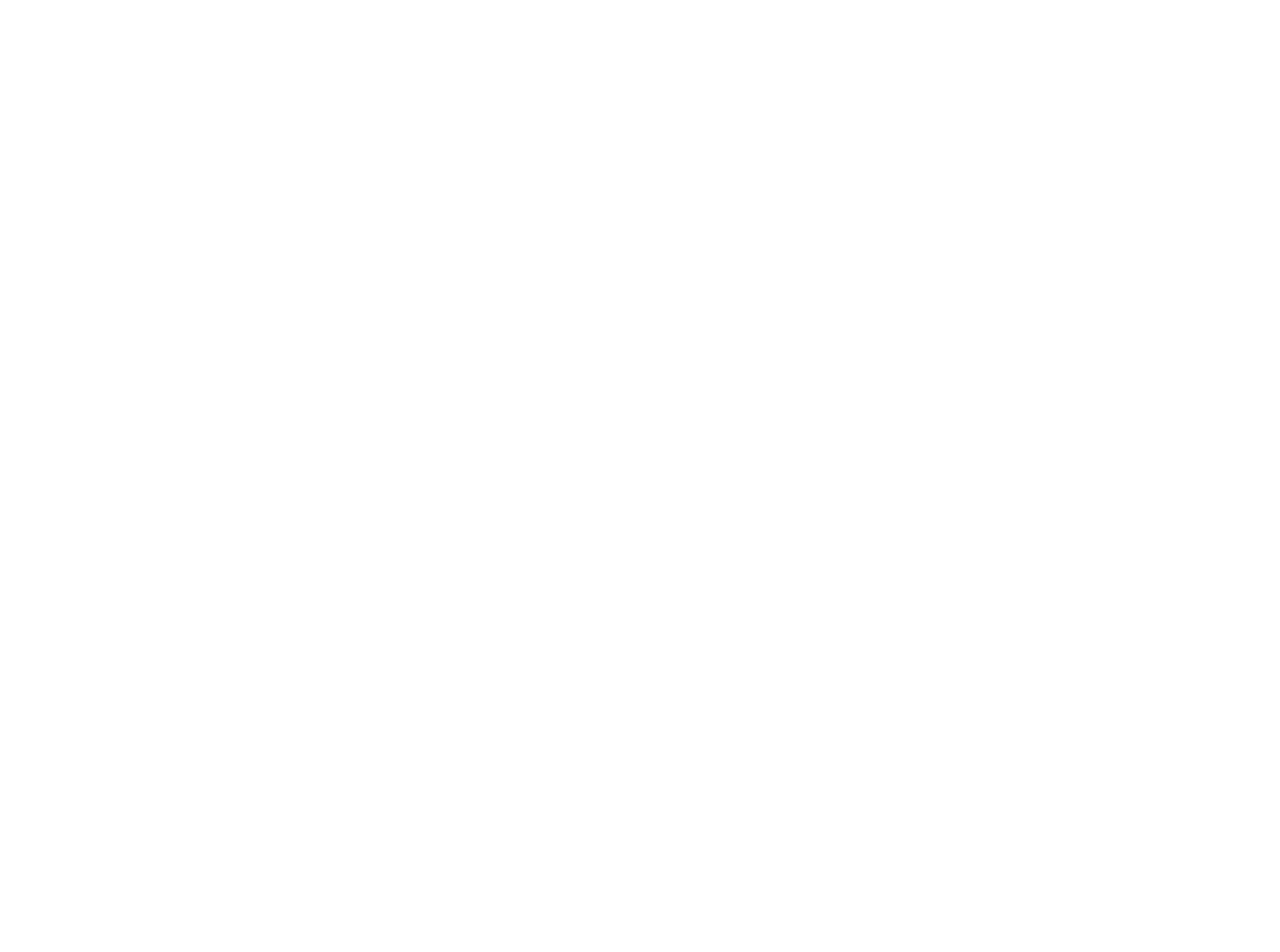
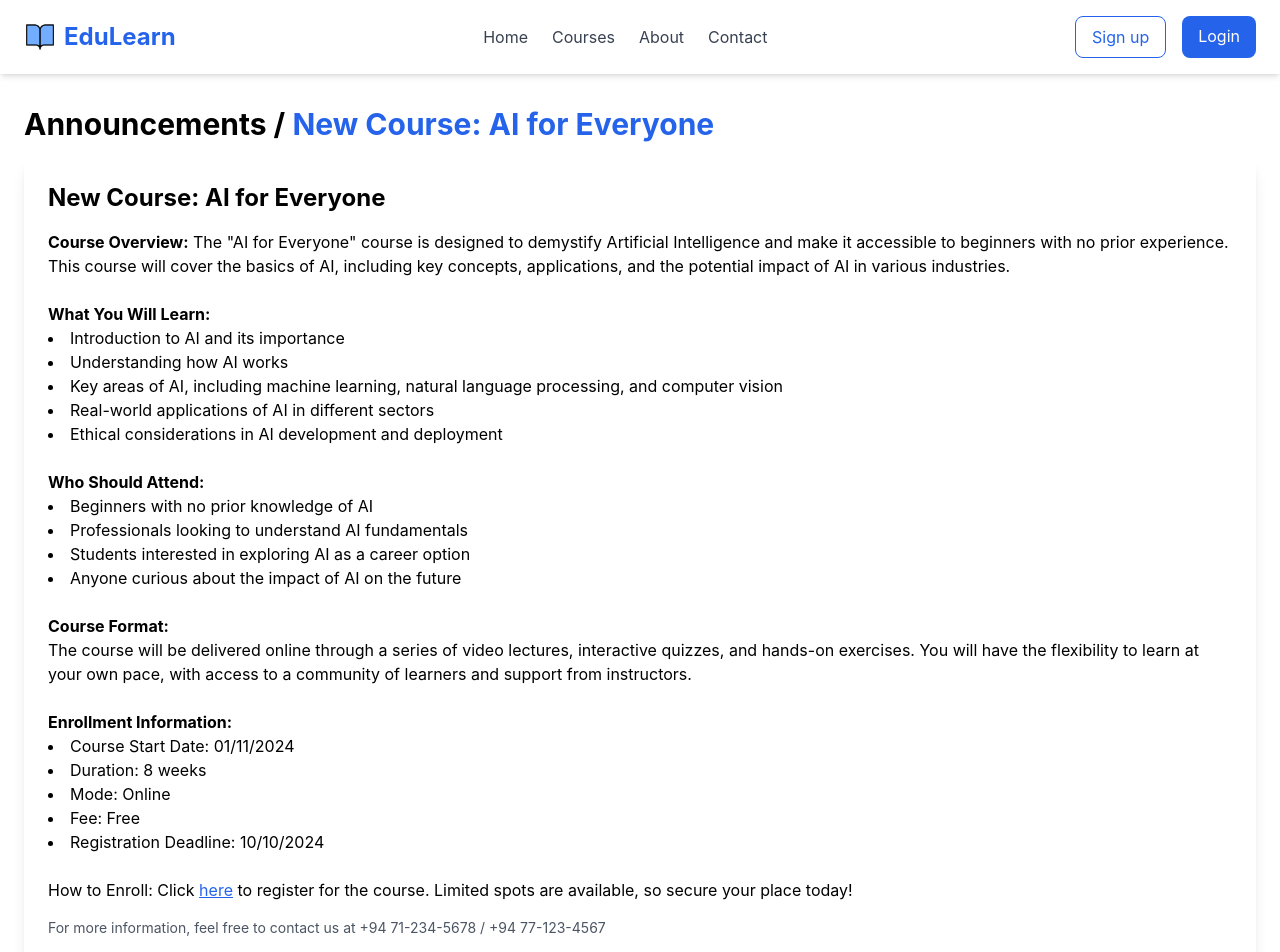
Before and after one commit to michellenikeetha/base_lms, a React (Create React App) app: page /announcements/ai-for-everyone in a window 1280 px wide. Before the commit this address had no page. Shown: the top 952 px of the page. Before the commit the page ends 800 px from the top, so only its background shows below. Built offline with nearby package versions, Linux system fonts and the light colour scheme.

Commit message:
announcements

```diff
--- a/src/App.jsx
+++ b/src/App.jsx
@@ -11,7 +11,8 @@
 import SubmittedAssignments from './components/SubmittedAssignments';
 import EditAssignment from './components/EditAssignment';
 import SubmitAssignment from './components/SubmitAssignment';
-
+import AnnouncementsPage from './components/AnnouncementsPage';
+import AnnouncementDetail from './components/AnnouncementDetail';
 
 function App() {
   return (
@@ -27,6 +28,8 @@
         <Route path="/submitted-assignments" element={<SubmittedAssignments />} />
         <Route path="/submitted-assignments/edit-assignment" element={<EditAssignment />} />
         <Route path="/assignments/submit-assignment" element={<SubmitAssignment />} />
+        <Route path="/announcements" element={<AnnouncementsPage />} />
+        <Route path="/announcements/ai-for-everyone" element={<AnnouncementDetail />} />
       </Routes>
     </Router>
   );
--- /dev/null
+++ b/src/components/AnnouncementCard.jsx
@@ -0,0 +1,23 @@
+// components/AnnouncementCard.js
+import React from 'react';
+import { useNavigate } from 'react-router-dom';
+
+const AnnouncementCard = ({ title, date, description }) => {
+  const navigate = useNavigate();
+
+  return (
+    <div className="bg-gray-100 p-4 rounded-lg shadow-lg mb-6">
+      <h3 className="text-lg font-bold">{title}</h3>
+      <p className="text-sm text-gray-600">Date: {date}</p>
+      <p className="text-sm mt-2">{description}</p>
+      <button
+        onClick={() => navigate('/announcements/ai-for-everyone')}
+        className="mt-4 text-blue-600 hover:underline"
+      >
+        See More
+      </button>
+    </div>
+  );
+};
+
+export default AnnouncementCard;
--- /dev/null
+++ b/src/components/AnnouncementDetail.jsx
@@ -0,0 +1,66 @@
+// components/AnnouncementDetail.js
+import React from 'react';
+import Navbar from './Navbar';
+import { Link } from 'react-router-dom';
+
+const AnnouncementDetail = () => {
+  return (
+    <div>
+      <Navbar />
+      <div className="container mx-auto px-6 py-8">
+        <h1 className="text-3xl font-bold mb-4">
+          Announcements / <span className="text-blue-600">New Course: AI for Everyone</span>
+        </h1>
+
+        <div className="bg-white p-6 shadow-lg rounded-lg">
+          <h2 className="text-2xl font-bold mb-4">New Course: AI for Everyone</h2>
+
+          <p className="mb-6">
+            <strong>Course Overview:</strong> The "AI for Everyone" course is designed to demystify Artificial Intelligence and make it accessible to beginners with no prior experience. This course will cover the basics of AI, including key concepts, applications, and the potential impact of AI in various industries.
+          </p>
+
+          <h3 className="font-bold">What You Will Learn:</h3>
+          <ul className="list-disc list-inside mb-6">
+            <li>Introduction to AI and its importance</li>
+            <li>Understanding how AI works</li>
+            <li>Key areas of AI, including machine learning, natural language processing, and computer vision</li>
+            <li>Real-world applications of AI in different sectors</li>
+            <li>Ethical considerations in AI development and deployment</li>
+          </ul>
+
+          <h3 className="font-bold">Who Should Attend:</h3>
+          <ul className="list-disc list-inside mb-6">
+            <li>Beginners with no prior knowledge of AI</li>
+            <li>Professionals looking to understand AI fundamentals</li>
+            <li>Students interested in exploring AI as a career option</li>
+            <li>Anyone curious about the impact of AI on the future</li>
+          </ul>
+
+          <h3 className="font-bold">Course Format:</h3>
+          <p className="mb-6">
+            The course will be delivered online through a series of video lectures, interactive quizzes, and hands-on exercises. You will have the flexibility to learn at your own pace, with access to a community of learners and support from instructors.
+          </p>
+
+          <h3 className="font-bold">Enrollment Information:</h3>
+          <ul className="list-disc list-inside mb-6">
+            <li>Course Start Date: 01/11/2024</li>
+            <li>Duration: 8 weeks</li>
+            <li>Mode: Online</li>
+            <li>Fee: Free</li>
+            <li>Registration Deadline: 10/10/2024</li>
+          </ul>
+
+          <p className="mb-4">
+            How to Enroll: Click <Link to="/enroll" className="text-blue-600 underline">here</Link> to register for the course. Limited spots are available, so secure your place today!
+          </p>
+
+          <p className="text-sm text-gray-600">
+            For more information, feel free to contact us at +94 71-234-5678 / +94 77-123-4567
+          </p>
+        </div>
+      </div>
+    </div>
+  );
+};
+
+export default AnnouncementDetail;
--- /dev/null
+++ b/src/components/AnnouncementsPage.jsx
@@ -0,0 +1,56 @@
+// components/AnnouncementsPage.js
+import React from 'react';
+import Navbar from './Navbar';
+import AnnouncementCard from './AnnouncementCard';
+import { useNavigate } from 'react-router-dom';
+
+const AnnouncementsPage = () => {
+  const navigate = useNavigate();
+  const announcements = [
+    {
+      id: 1,
+      title: 'New Course: AI for Everyone',
+      date: '2024-09-01',
+      description: 'We are excited to announce a new course on Artificial Intelligence, designed for beginners.'
+    },
+    {
+      id: 2,
+      title: 'Platform Maintenance',
+      date: '2024-08-25',
+      description: 'Scheduled maintenance on our platform August 12th. Please save your work, maintenance will be taking place.'
+    },
+    {
+      id: 3,
+      title: 'Webinar: Future of Tech',
+      date: '2024-08-20',
+      description: 'Join our upcoming webinar to discuss the future of technology and its impact on education.'
+    }
+  ];
+
+  return (
+    <div>
+      <Navbar />
+      <div className="container mx-auto px-6 py-8">
+        <h1 className="text-3xl font-bold mb-6">Announcements</h1>
+        <div className="grid grid-cols-1 sm:grid-cols-2 lg:grid-cols-3 gap-8">
+          {announcements.map((announcement) => (
+            <AnnouncementCard
+              key={announcement.id}
+              title={announcement.title}
+              date={announcement.date}
+              description={announcement.description}
+            />
+          ))}
+        </div>
+        <button
+          onClick={() => navigate('/announcements/older-announcements')}
+          className="mt-6 text-blue-600 hover:underline"
+        >
+          See Older Announcements
+        </button>
+      </div>
+    </div>
+  );
+};
+
+export default AnnouncementsPage;
```
